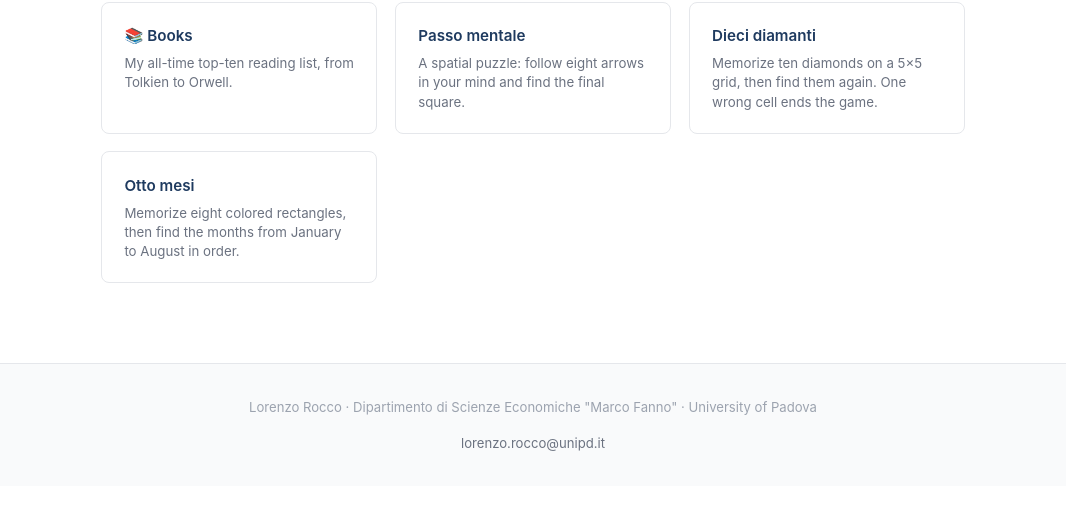
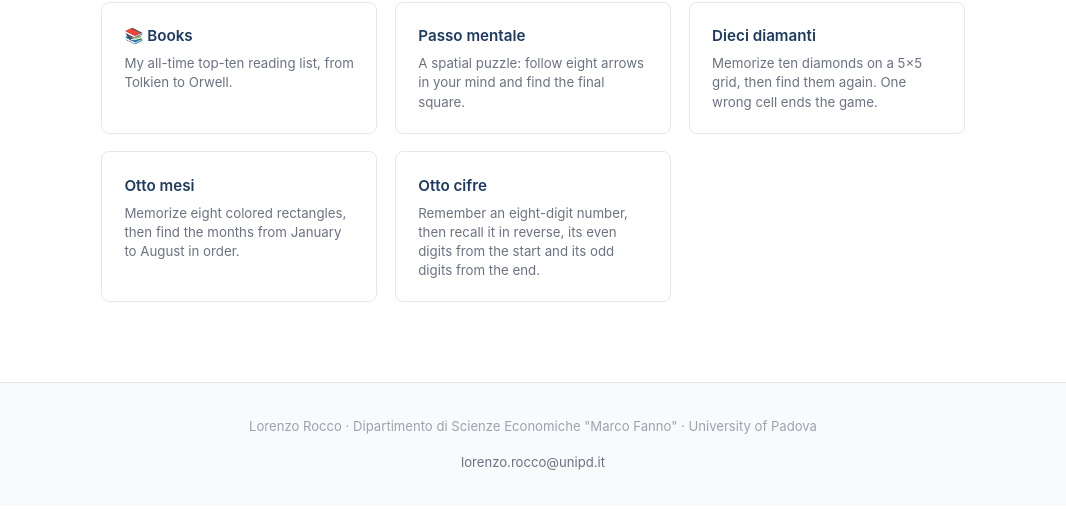
Before and after one commit to lrocco1975/lrocco1975.github.io, a plain HTML site: page hobbies/index.html in a window 1280 px wide. Shown: the part 151-660 px from the top of the page, without its empty margins (107-1173 px from the left). Drawn offline with Linux system fonts and the light colour scheme.

Commit message:
Link Otto cifre after Otto mesi in Hobbies & Fun

```diff
--- a/hobbies/index.html
+++ b/hobbies/index.html
@@ -34,6 +34,7 @@
           <li><a href="/passo-mentale/">Passo mentale</a></li>
           <li><a href="/dieci-diamanti/">Dieci diamanti</a></li>
           <li><a href="/otto-mesi/">Otto mesi</a></li>
+          <li><a href="/otto-cifre/">Otto cifre</a></li>
         </ul>
       </li>
     </ul>
@@ -59,6 +60,10 @@
     <a href="/otto-mesi/" class="hub-card">
       <h3>Otto mesi</h3>
       <p>Memorize eight colored rectangles, then find the months from January to August in order.</p>
+    </a>
+    <a href="/otto-cifre/" class="hub-card">
+      <h3>Otto cifre</h3>
+      <p>Remember an eight-digit number, then recall it in reverse, its even digits from the start and its odd digits from the end.</p>
     </a>
   </div>
 </main>
```
Also changed, not shown: consulting.html (+1 -0 lines), hobbies/books.html (+1 -0 lines), hobbies/promenades.html (+1 -0 lines), hobbies/udinese.html (+1 -0 lines), hobbies/wildlife.html (+1 -0 lines), index.html (+1 -0 lines), research/articles.html (+1 -0 lines), research/data.html (+1 -0 lines), research/index.html (+1 -0 lines), research/working-papers.html (+1 -0 lines), social-capital-book.html (+1 -0 lines), students.html (+1 -0 lines), teaching/development-economics.html (+1 -0 lines), teaching/index.html (+1 -0 lines), 2 more files.
